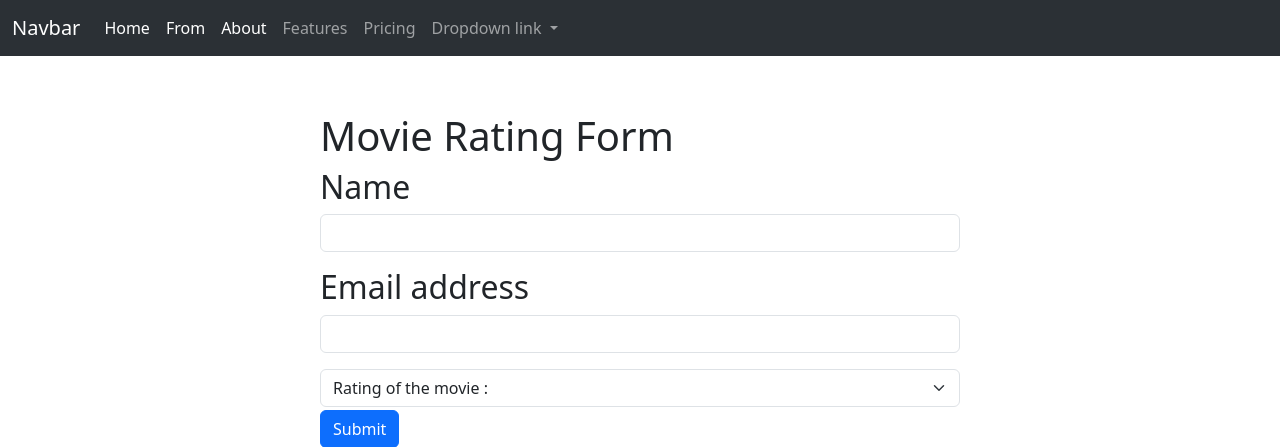
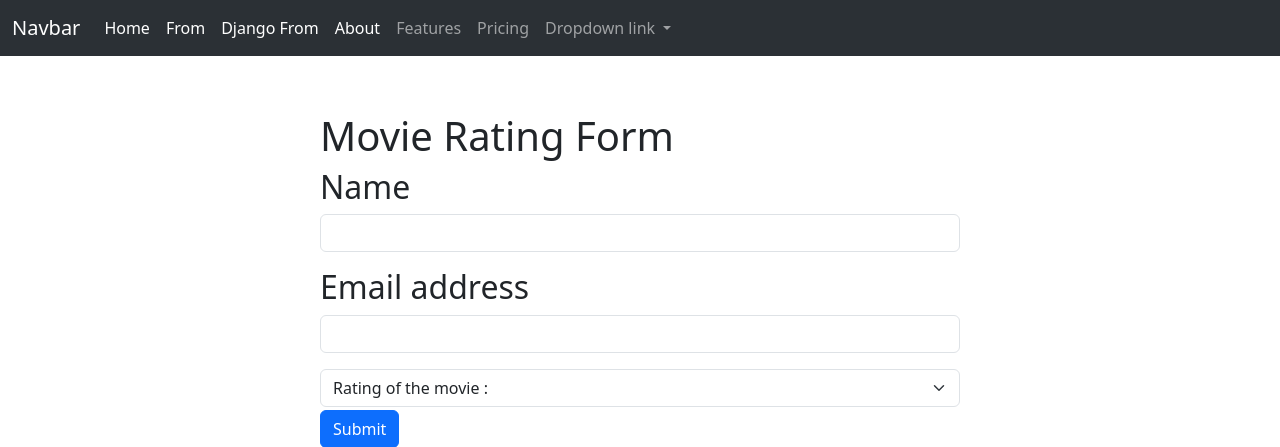
Before and after one commit to MAHRifat/Django_Course_Code, a Django app: page /from/ in a window 1280 px wide. Shown: the top 447 px of the page. Run offline with Django 4.2, Linux system fonts and the light colour scheme.

Commit message:
Form using django build in forms

```diff
--- /dev/null
+++ b/fifth_project/fifth_project/first_app/froms.py
@@ -0,0 +1,5 @@
+from django import forms
+
+class contactForm(forms.Form):
+    name = forms.CharField(label="user Name")
+    email = forms.EmailField(label="uesr email")
--- a/fifth_project/fifth_project/first_app/urls.py
+++ b/fifth_project/fifth_project/first_app/urls.py
@@ -4,5 +4,6 @@ from . import views
 urlpatterns = [
     path('home/', views.home, name="home_page"),
     path('about/', views.about, name="about_page"),
-    path('from/', views.froms, name="from_page")
+    path('from/', views.froms, name="from_page"),
+    path('django_from/', views.Django_Form, name="django_form_page")
 ]
--- a/fifth_project/fifth_project/first_app/views.py
+++ b/fifth_project/fifth_project/first_app/views.py
@@ -1,4 +1,5 @@
 from django.shortcuts import render
+from . froms import contactForm
 
 # Create your views here.
 
@@ -17,3 +18,9 @@ def about(request):
 def froms(request):
     # print(request.POST)
         return render(request, './first/from.html')
+
+def Django_Form(request):
+    form = contactForm(request.POST)
+    if form.is_valid():
+        print(form.cleaned_data)
+    return render(request, './first/django_form.html', {'form' : form})
--- a/fifth_project/fifth_project/templates/base.html
+++ b/fifth_project/fifth_project/templates/base.html
@@ -24,6 +24,9 @@
                     </li>
                     <li class="nav-item">
                         <a class="nav-link active" aria-current="page" href="{% url 'from_page' %}">From</a>
+                    </li>
+                    <li class="nav-item">
+                        <a class="nav-link active" aria-current="page" href="{% url 'django_form_page' %}">Django From</a>
                     </li>
                     <li class="nav-item">
                         <a class="nav-link active" aria-current="page" href="{% url 'about_page' %}">About</a>
```
Also changed, not shown: fifth_project/fifth_project/first_app/templates/first/django_form.html (added, +10 -0 lines).
